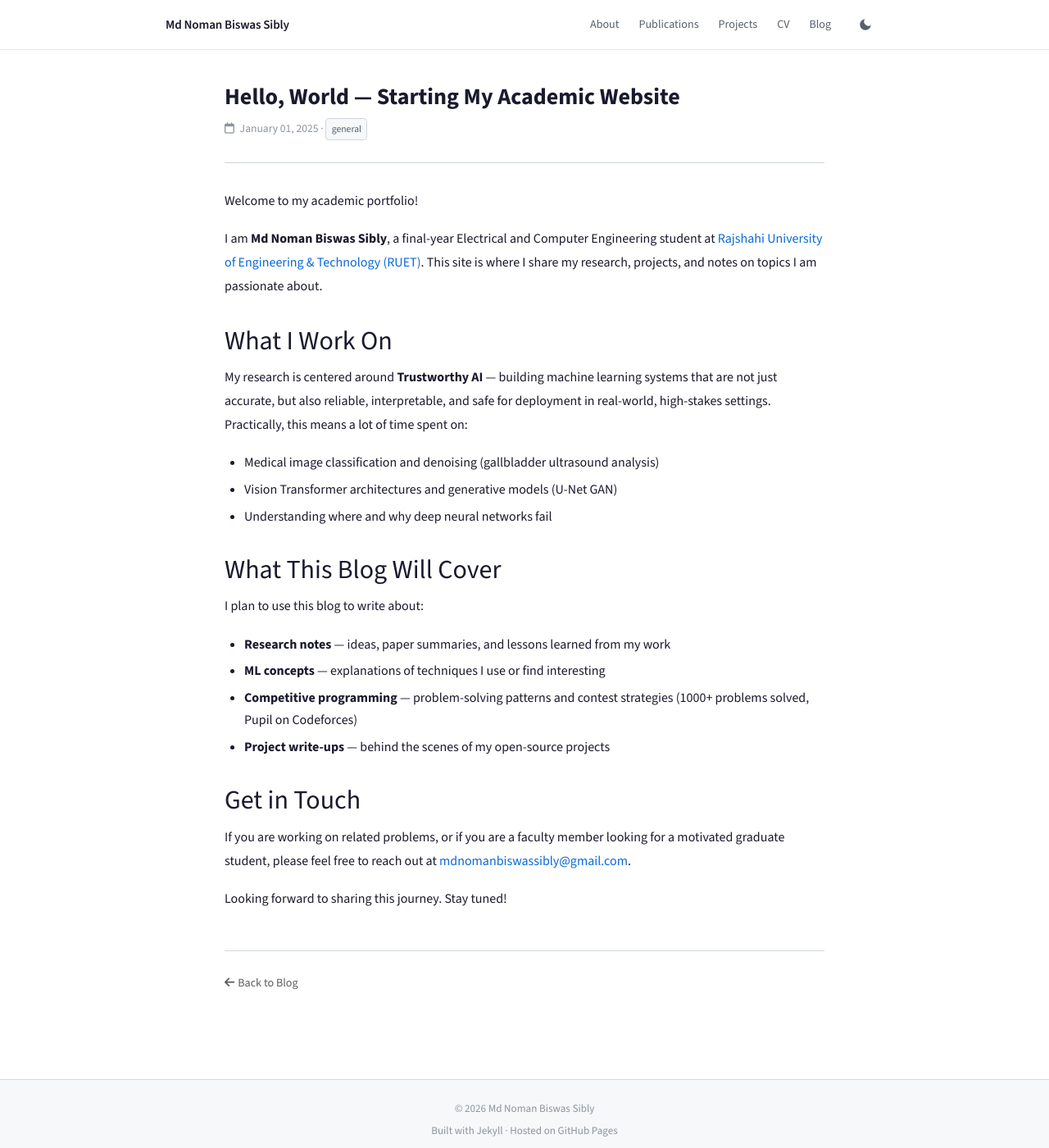
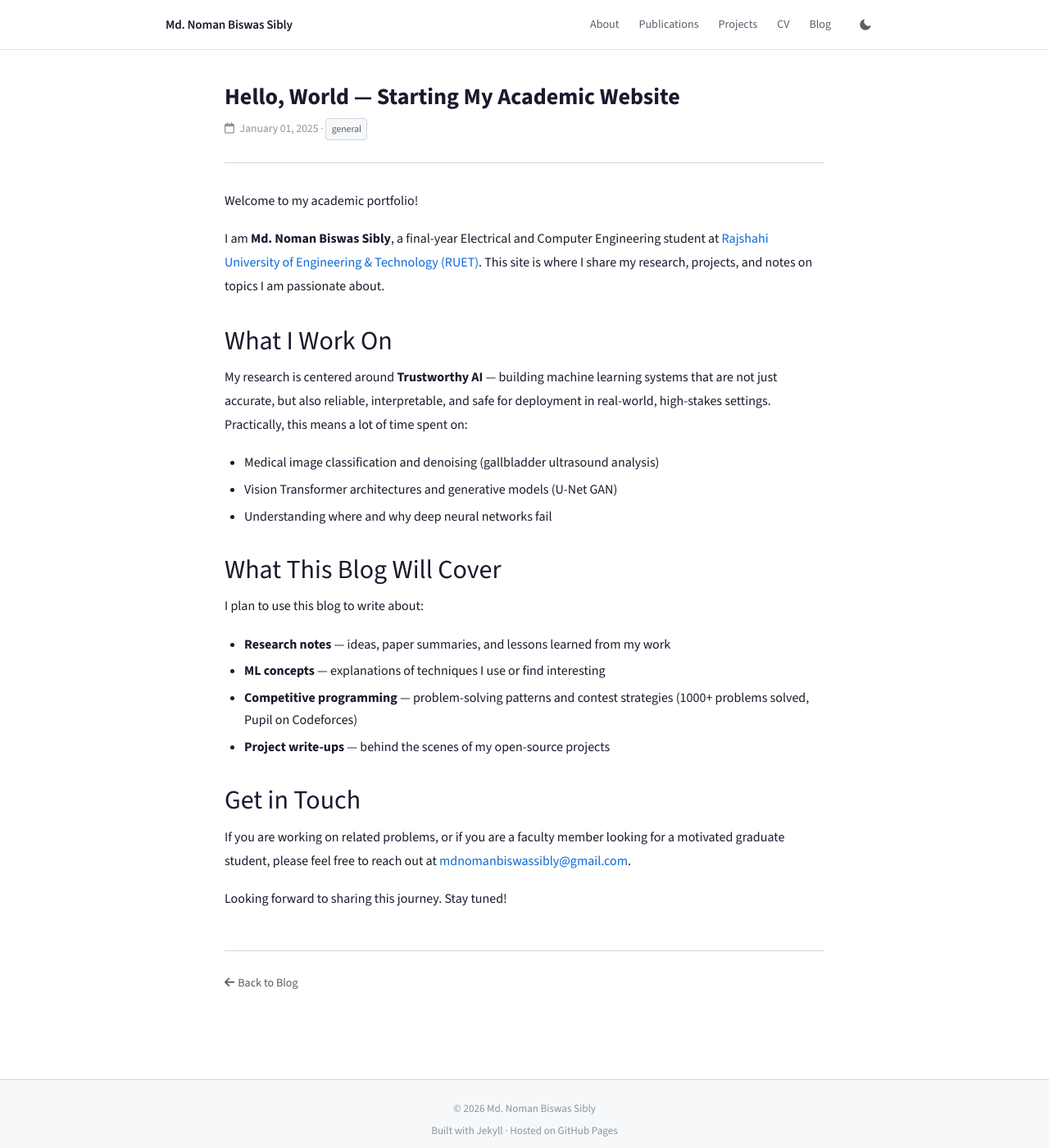
Before and after one commit to Md-Noman-Biswas/Md-Noman-Biswas.github.io, a Jekyll site: the page built from _posts/2025-01-01-welcome.md, in a window 1280 px wide and 1400 px high. Shown: the whole window at 82% size. Built offline with Jekyll 4.4.1, drawn with Linux system fonts in a browser that asks for light colours; a style sheet for code colours, icons or effects is not loaded.

Commit message:
updaitn gile

```diff
--- a/_config.yml
+++ b/_config.yml
@@ -1,5 +1,5 @@
-title: Md Noman Biswas Sibly
-name: Md Noman Biswas Sibly
+title: Md. Noman Biswas Sibly
+name: Md. Noman Biswas Sibly
 description: >
   Final-year ECE student at RUET | Trustworthy AI | Deep Learning | Computer Vision
 url: "https://Md-Noman-Biswas.github.io"
@@ -7,7 +7,7 @@ baseurl: ""
 lang: en
 
 author:
-  name: Md Noman Biswas Sibly
+  name: Md. Noman Biswas Sibly
   position: B.Sc. in Electrical and Computer Engineering, RUET
   institution: Rajshahi University of Engineering & Technology
   location: Jhenaidah, Bangladesh
--- a/_posts/2025-01-01-welcome.md
+++ b/_posts/2025-01-01-welcome.md
@@ -8,7 +8,7 @@ excerpt: "Launching my academic portfolio to share my research journey in Trustw
 
 Welcome to my academic portfolio!
 
-I am **Md Noman Biswas Sibly**, a final-year Electrical and Computer Engineering student at [Rajshahi University of Engineering & Technology (RUET)](https://www.ruet.ac.bd/). This site is where I share my research, projects, and notes on topics I am passionate about.
+I am **Md. Noman Biswas Sibly**, a final-year Electrical and Computer Engineering student at [Rajshahi University of Engineering & Technology (RUET)](https://www.ruet.ac.bd/). This site is where I share my research, projects, and notes on topics I am passionate about.
 
 ## What I Work On
 
```
Also changed, not shown: _data/publications.yml (+4 -4 lines), _pages/cv.md (+2 -2 lines), _pages/publications.md (+2 -2 lines).
